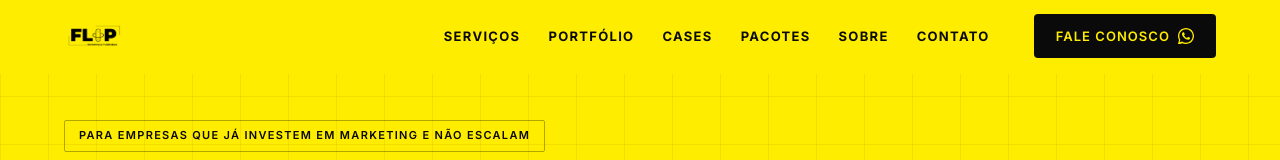
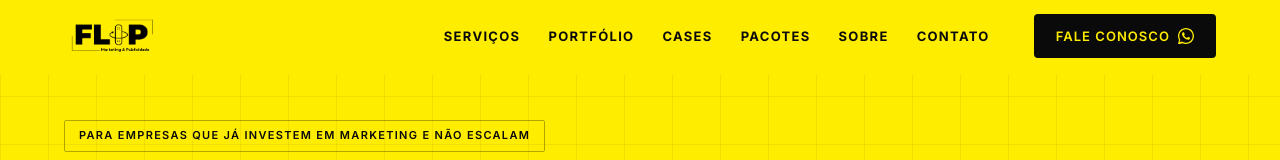
Before and after one commit to comunidadevencedores-lgtm/flip-agency, a Next.js app: page / in a window 1280 px wide. Shown: the top 160 px of the page. Built offline with nearby package versions, Linux system fonts and the light colour scheme.

Commit message:
Update Navbar.tsx

```diff
--- a/src/components/layout/Navbar.tsx
+++ b/src/components/layout/Navbar.tsx
@@ -33,12 +33,12 @@ export default function Navbar() {
            <Image
   src="/logoflip.jpeg"
   alt={SITE.fullName}
-  height={50}
+  height={80}
   width={0}
   sizes="100vw"
   className={styles.logoImg}
   priority
-  style={{ width: "auto", height: "50px" }}
+  style={{ width: "auto", height: "80px" }}
 />
           </Link>
 
```
